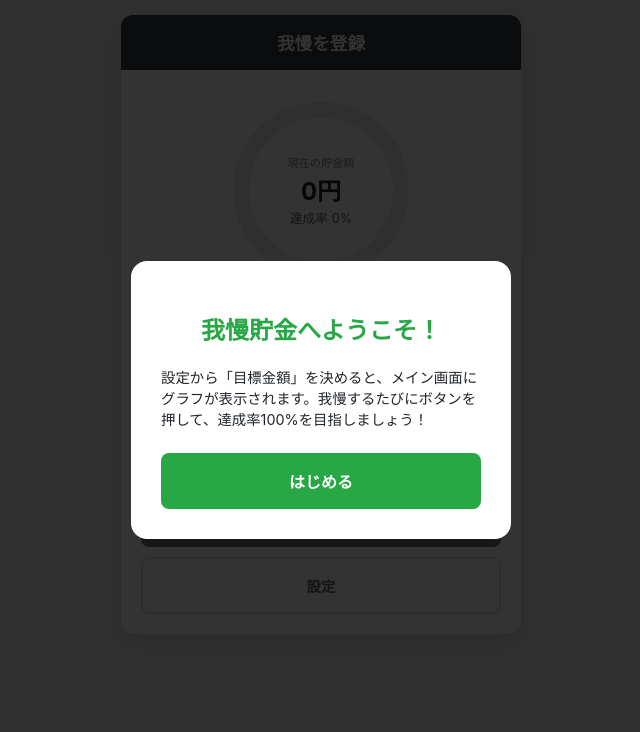
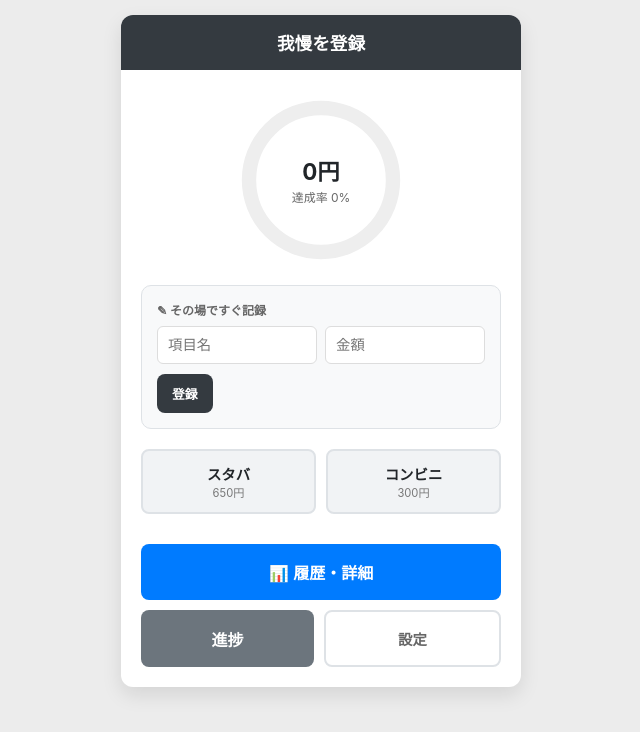
Before and after one commit to shugoxu-droid/-ver10, a plain HTML site: page index.html in a window 1280 px wide. Shown: the whole page, without its empty margins (319-959 px from the left). Drawn offline with Linux system fonts and the light colour scheme.

Commit message:
Update17.0index.html

```diff
--- a/index.html
+++ b/index.html
@@ -3,7 +3,7 @@
 <head>
     <meta charset="UTF-8">
     <meta name="viewport" content="width=device-width, initial-scale=1.0, maximum-scale=1.0, user-scalable=no">
-    <title>我慢記録 - Ver 16.0</title>
+    <title>我慢記録 - Ver 17.0</title>
     <style>
         :root { --main-bg: #ffffff; --sub-bg: #f8f9fa; --border-color: #dee2e6; --primary-btn: #28a745; --quick-btn: #f1f3f5; --text-color: #212529; --overlay-bg: rgba(0,0,0,0.8); }
         body { font-family: -apple-system, sans-serif; background-color: #ececec; margin: 0; padding: 15px 10px; color: var(--text-color); }
@@ -16,39 +16,34 @@
         .btn-sub { background-color: #6c757d; color: white; }
         .btn-outline { background-color: transparent; border: 2px solid var(--border-color); color: #666; font-size: 0.9rem; }
 
-        /* ドーナツグラフのスタイル */
-        .chart-container { position: relative; width: 200px; height: 200px; margin: 0 auto 20px auto; }
+        /* ドーナツグラフ */
+        .chart-container { position: relative; width: 180px; height: 180px; margin: 0 auto 15px auto; }
         .chart-svg { transform: rotate(-90deg); width: 100%; height: 100%; }
         .chart-bg { fill: none; stroke: #eee; stroke-width: 8; }
         .chart-progress { fill: none; stroke: var(--primary-btn); stroke-width: 8; stroke-linecap: round; stroke-dasharray: 251.2; stroke-dashoffset: 251.2; transition: stroke-dashoffset 0.8s ease-out; }
         .chart-text { position: absolute; top: 50%; left: 50%; transform: translate(-50%, -50%); text-align: center; width: 100%; }
-        .chart-total { display: block; font-size: 1.5rem; font-weight: bold; color: var(--text-color); }
-        .chart-label { display: block; font-size: 0.7rem; color: #888; margin-bottom: 2px; }
+        .chart-total { display: block; font-size: 1.4rem; font-weight: bold; }
+
+        /* 自由記入エリアのスタイル */
+        .manual-entry-card { background: var(--sub-bg); border: 1px solid var(--border-color); border-radius: 10px; padding: 15px; margin-bottom: 20px; }
+        .manual-input-group { display: flex; gap: 8px; margin-bottom: 10px; }
+        .manual-input { flex: 1; padding: 10px; border: 1px solid #ddd; border-radius: 6px; font-size: 0.9rem; min-width: 0; }
+        .btn-manual-save { width: auto; padding: 10px 15px; margin: 0; background: #343a40; color: white; font-size: 0.8rem; flex-shrink: 0; }
 
         .quick-grid { display: grid; grid-template-columns: 1fr 1fr; gap: 10px; margin-bottom: 20px; }
-        .btn-quick { background: var(--quick-btn); border: 2px solid var(--border-color); padding: 15px 10px; border-radius: 8px; font-weight: bold; cursor: pointer; text-align: center; }
-        .btn-quick span { display: block; font-size: 0.75rem; color: #777; font-weight: normal; }
+        .btn-quick { background: var(--quick-btn); border: 2px solid var(--border-color); padding: 12px 5px; border-radius: 8px; font-weight: bold; cursor: pointer; text-align: center; font-size: 0.9rem; }
+        .btn-quick span { display: block; font-size: 0.7rem; color: #777; font-weight: normal; }
 
-        .progress-container { background: #eee; border-radius: 10px; height: 10px; width: 100%; margin: 10px 0; overflow: hidden; }
-        .progress-bar { background: var(--primary-btn); height: 100%; width: 0%; transition: width 0.5s ease; }
         .history-item { padding: 12px 10px; border-bottom: 1px solid #eee; display: flex; justify-content: space-between; align-items: center; }
         .item-info { display: flex; flex-direction: column; }
         .item-date { font-size: 0.7rem; color: #888; }
         .item-name { font-weight: bold; }
         .btn-del-mini { background: #fdf2f2; color: #dc3545; border: 1px solid #fee2e2; padding: 4px 8px; font-size: 0.7rem; border-radius: 4px; }
-        .onboarding-overlay { position: fixed; top: 0; left: 0; width: 100%; height: 100%; background: var(--overlay-bg); color: white; z-index: 2000; display: flex; justify-content: center; align-items: center; }
-        .onboarding-card { background: white; color: var(--text-color); border-radius: 16px; padding: 30px; width: 85%; max-width: 320px; text-align: center; }
+        .progress-container { background: #eee; border-radius: 10px; height: 10px; width: 100%; margin: 10px 0; overflow: hidden; }
+        .progress-bar { background: var(--primary-btn); height: 100%; width: 0%; transition: width 0.5s ease; }
     </style>
 </head>
 <body>
-
-<div id="onboardingPage" class="onboarding-overlay hidden">
-    <div class="onboarding-card">
-        <h2 style="color:var(--primary-btn);">我慢貯金へようこそ！</h2>
-        <p style="font-size:0.9rem; text-align:left;">設定から「目標金額」を決めると、メイン画面にグラフが表示されます。我慢するたびにボタンを押して、達成率100%を目指しましょう！</p>
-        <button class="btn-main" onclick="finishOnboarding()">はじめる</button>
-    </div>
-</div>
 
 <div class="app-container">
     <div class="header" id="pageTitle">我慢を登録</div>
@@ -60,16 +55,27 @@
                     <circle id="donutCircle" class="chart-progress" cx="50" cy="50" r="40"></circle>
                 </svg>
                 <div class="chart-text">
-                    <span class="chart-label">現在の貯金額</span>
                     <span id="donutTotal" class="chart-total">0円</span>
-                    <span id="donutPercent" style="font-size:0.8rem; color:#666;">達成率 0%</span>
+                    <span id="donutPercent" style="font-size:0.75rem; color:#666;">達成率 0%</span>
                 </div>
             </div>
 
+            <div class="manual-entry-card">
+                <div style="font-size: 0.75rem; font-weight: bold; color: #666; margin-bottom: 8px;">✎ その場ですぐ記録</div>
+                <div class="manual-input-group">
+                    <input type="text" id="manualName" class="manual-input" placeholder="項目名">
+                    <input type="number" id="manualAmount" class="manual-input" placeholder="金額">
+                </div>
+                <button class="btn-manual-save" onclick="saveManualData()">登録</button>
+            </div>
+
             <div class="quick-grid" id="quickButtonsArea"></div>
-            <button class="btn-main" onclick="showPage('page5')" style="background:#007bff; margin-bottom: 10px;">📊 履歴を詳しく見る</button>
-            <button class="btn-sub" onclick="showPage('page3')">集計・進捗</button>
-            <button class="btn-outline" onclick="showPage('page4')">設定</button>
+
+            <button class="btn-main" onclick="showPage('page5')" style="background:#007bff; margin-bottom: 10px;">📊 履歴・詳細</button>
+            <div style="display:flex; gap:10px;">
+                <button class="btn-sub" onclick="showPage('page3')" style="margin-top:0; flex:1;">進捗</button>
+                <button class="btn-outline" onclick="showPage('page4')" style="margin-top:0; flex:1;">設定</button>
+            </div>
         </div>
 
         <div id="page2" class="hidden" style="text-align:center;">
@@ -103,7 +109,7 @@
                 </div>
             </div>
             <div style="margin-bottom:20px;">
-                <label style="font-size:0.8rem; font-weight:bold;">＋ ボタン追加</label>
+                <label style="font-size:0.8rem; font-weight:bold;">＋ 固定ボタン追加</label>
                 <input type="text" id="newBtnName" placeholder="名前" style="width:100%; padding:12px; margin-top:5px; border:1px solid #ddd; border-radius:6px;">
                 <input type="number" id="newBtnAmount" placeholder="金額" style="width:100%; padding:12px; margin-top:5px; border:1px solid #ddd; border-radius:6px;">
                 <button class="btn-main" onclick="addQuickButton()">追加</button>
@@ -118,7 +124,7 @@
                 <button class="btn-tab" onclick="renderHistory('week')">1週</button>
                 <button class="btn-tab" onclick="renderHistory('month')">1月</button>
             </div>
-            <div id="historyListArea" style="height:280px; overflow-y:auto; border:1px solid #eee; background:#fff; border-radius:8px;"></div>
+            <div id="historyListArea" style="height:320px; overflow-y:auto; border:1px solid #eee; background:#fff; border-radius:8px;"></div>
             <button class="btn-sub" onclick="showPage('page1')" style="margin-top:20px;">戻る</button>
         </div>
     </div>
@@ -140,20 +146,38 @@
         if(pageId === 'page5') renderHistory('day');
     }
 
-    // ドーナツグラフの更新
     function updateDonut() {
         document.getElementById('donutTotal').innerText = total.toLocaleString() + "円";
         let percent = targetAmount > 0 ? Math.min(100, Math.floor((total / targetAmount) * 100)) : 0;
         document.getElementById('donutPercent').innerText = "達成率 " + percent + "%";
-
-        // SVGの円周計算 (2 * PI * r) r=40なので約251.2
         const circle = document.getElementById('donutCircle');
         const offset = 251.2 - (percent / 100 * 251.2);
         circle.style.strokeDashoffset = offset;
         renderQuickButtons();
     }
 
-    function finishOnboarding() { localStorage.setItem('gamanOnboardingSeen', 'true'); document.getElementById('onboardingPage').classList.add('hidden'); }
+    // ★自由記入データの保存処理
+    function saveManualData() {
+        const name = document.getElementById('manualName').value;
+        const amt = parseInt(document.getElementById('manualAmount').value);
+        if(!name || isNaN(amt)) {
+            alert("名前と金額を両方入れてくださいね！");
+            return;
+        }
+        saveData(name, amt);
+        // 入力欄を空にする
+        document.getElementById('manualName').value = "";
+        document.getElementById('manualAmount').value = "";
+    }
+
+    function saveData(name, amt) {
+        total += amt;
+        history.unshift({ name, amount: amt, timestamp: new Date().getTime() });
+        localStorage.setItem('mySavingTotal', total);
+        localStorage.setItem('mySavingHistory', JSON.stringify(history));
+        document.getElementById('saveMsgBody').innerText = name + " (" + amt + "円)";
+        showPage('page2');
+    }
 
     function updateTarget() {
         targetAmount = parseInt(document.getElementById('targetInput').value) || 0;
@@ -184,7 +208,7 @@
                 <div class="item-info"><span class="item-date">${new Date(i.timestamp).toLocaleString('ja-JP',{month:'numeric',day:'numeric',hour:'2-digit',minute:'2-digit'})}</span><span class="item-name">${i.name}</span></div>
                 <div><span style="color:var(--primary-btn);font-weight:bold;">+${i.amount}円</span> <button class="btn-del-mini" onclick="deleteItem(${i.timestamp})">✕</button></div>
             </div>
-        `).join('') || '記録なし';
+        `).join('') || '<p style="text-align:center; color:#ccc; margin-top:50px;">記録なし</p>';
     }
 
     function deleteItem(ts) {
@@ -199,24 +223,11 @@
     }
 
     function renderQuickButtons() {
-        document.getElementById('quickButtonsArea').innerHTML = quickButtons.map(btn => `
-            <div class="btn-quick" onclick="saveData('${btn.name}', ${btn.amount})">${btn.name}<span>${btn.amount}円</span></div>
-        `).join('');
-    }
-
-    function saveData(name, amt) {
-        total += amt;
-        history.unshift({ name, amount: amt, timestamp: new Date().getTime() });
-        localStorage.setItem('mySavingTotal', total);
-        localStorage.setItem('mySavingHistory', JSON.stringify(history));
-        document.getElementById('saveMsgBody').innerText = name + "(" + amt + "円)";
-        showPage('page2');
+        document.getElementById('quickButtonsArea').innerHTML = quickButtons.map(btn => `<div class="btn-quick" onclick="saveData('${btn.name}', ${btn.amount})">${btn.name}<span>${btn.amount}円</span></div>`).join('');
     }
 
     function renderManageList() {
-        document.getElementById('manageListArea').innerHTML = quickButtons.map((btn, idx) => `
-            <div style="display:flex; justify-content:space-between; padding:8px; border-bottom:1px solid #eee;"><span>${btn.name}</span><button onclick="delBtn(${idx})" style="width:auto; padding:2px 8px;">削除</button></div>
-        `).join('');
+        document.getElementById('manageListArea').innerHTML = quickButtons.map((btn, idx) => `<div style="display:flex; justify-content:space-between; padding:8px; border-bottom:1px solid #eee;"><span>${btn.name}</span><button onclick="delBtn(${idx})" style="width:auto; padding:2px 8px;">削除</button></div>`).join('');
     }
 
     function addQuickButton() {
@@ -227,7 +238,6 @@
 
     function delBtn(idx) { quickButtons.splice(idx, 1); localStorage.setItem('myQuickButtons', JSON.stringify(quickButtons)); renderManageList(); }
 
-    if (!localStorage.getItem('gamanOnboardingSeen')) { document.getElementById('onboardingPage').classList.remove('hidden'); }
     showPage('page1');
 </script>
 </body>
```
